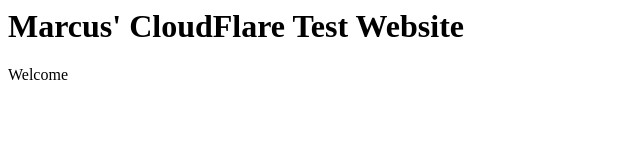
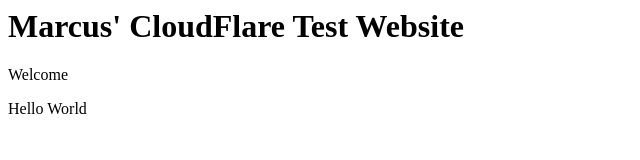
Before and after one commit to mrowell/mrowelltk, a plain HTML site: page index.html in a window 1280 px wide. Shown: the whole page, without its empty margins (0-640 px from the left). Drawn offline with Linux system fonts and the light colour scheme.

Commit message:
Update index.html

```diff
--- a/index.html
+++ b/index.html
@@ -1,3 +1,6 @@
 <H1>Marcus' CloudFlare Test Website</H1>
 
 <P>Welcome</P>
+
+
+<BLINK>Hello World</BLINK>
```
